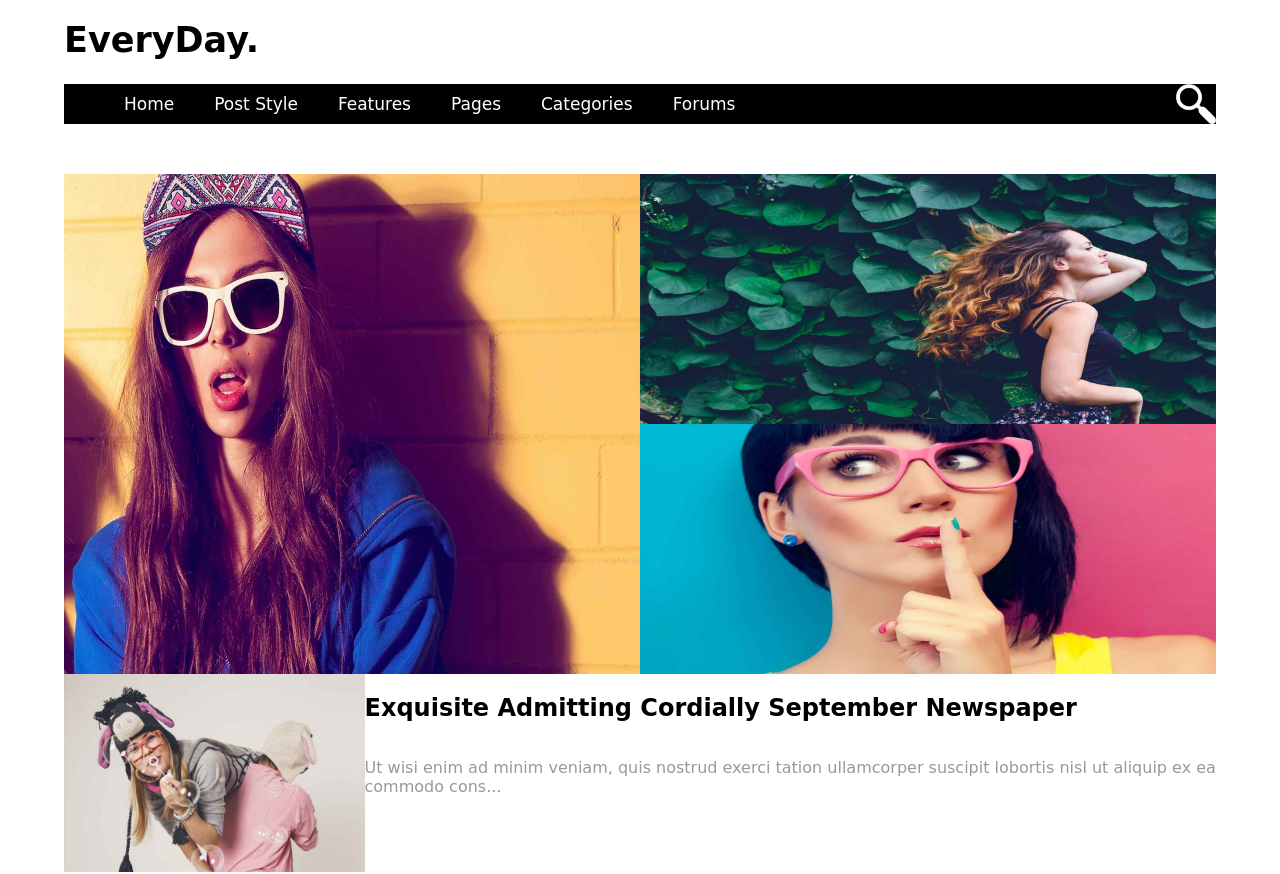
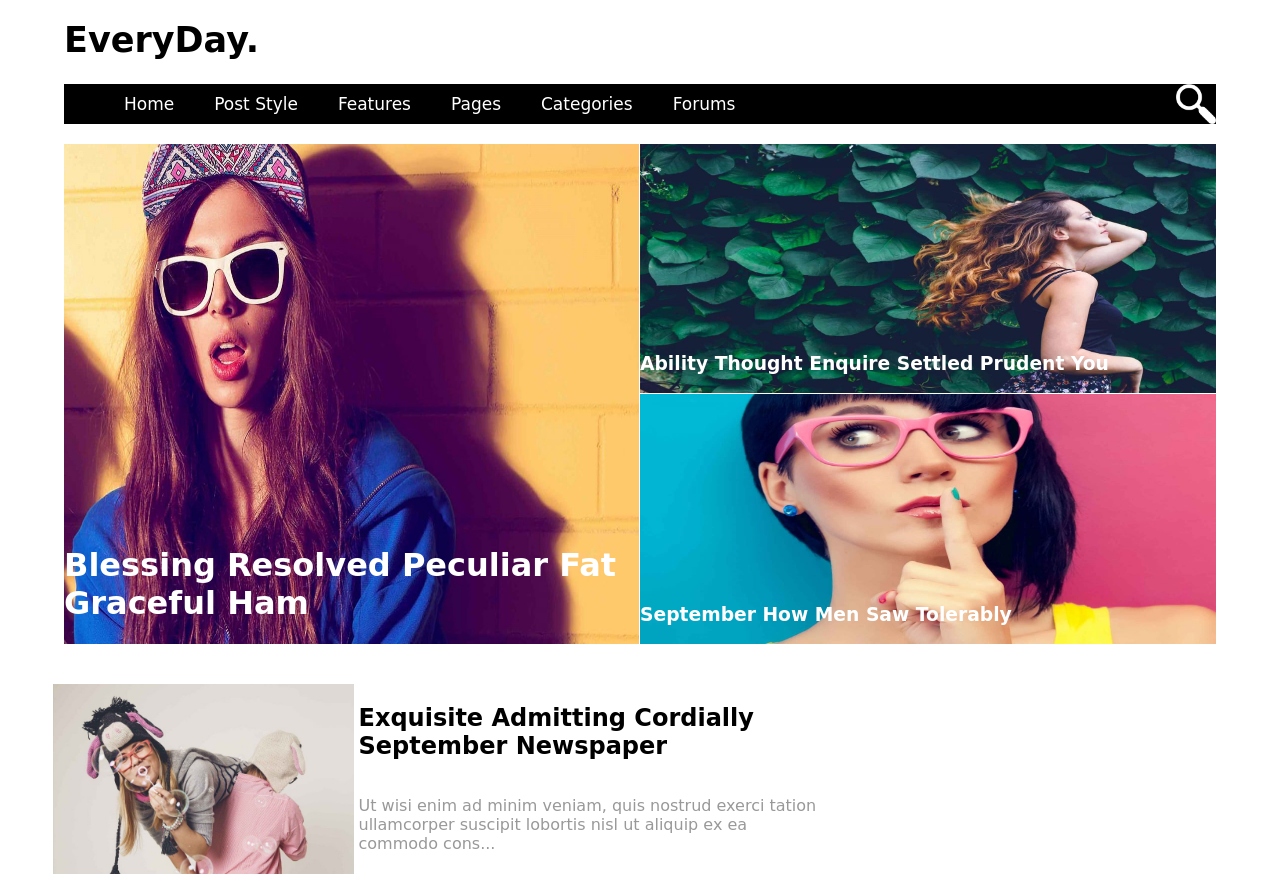
Before and after one commit to salmaBadr27/EveryDayBlog, a plain HTML site: page index.html in a window 1280 px wide. Shown: the part 75-949 px from the top of the page. Drawn offline with nearby package versions, Linux system fonts and the light colour scheme.

Commit message:
fix section1 structure

```diff
--- a/index.html
+++ b/index.html
@@ -75,11 +75,12 @@
     <div class="page-content">
       <div class="section1">
         <div class="left-section">
-          <img src="img/girl1.jpg" height="500px" />
+         <h1 class="heading">
+Blessing Resolved Peculiar Fat Graceful Ham</h1>
         </div>
         <div class="right-section">
-          <img src="img/girl2.jpg" height="250px" />
-          <img src="img/girl3.jpg" height="250px" />
+         <div class="top"><h3 class="heading">Ability Thought Enquire Settled Prudent You</h3></div>
+          <div class="bottom"><h3 class="heading">September How Men Saw Tolerably</h3></div>
         </div>
       </div>
       <div class="section2">
--- a/main.css
+++ b/main.css
@@ -7,6 +7,7 @@
   /*    width: 100%;*/
   font-family: cursive;
   justify-content: center;
+  overflow-x: hidden;
 }
 
 .pageHeader {
@@ -131,34 +132,62 @@
   justify-content: center;
   align-content: center;
   width: 100%;
-  margin-top: 30px;
   padding-top: 20px;
 }
 .right-section {
   display: flex;
   flex-direction: column;
   color: #fff;
-  height: 400px;
+  height: 500px;
   width: 45%;
+}
+.top {
+  background-image: url(img/girl2.jpg);
+  height: 250px;
+  box-sizing: border-box;
+  align-items: flex-end;
+  display: flex;
+   background-size: 100% 100%;
+  border-bottom: 1.5px solid #fff;
+}
+
+.bottom {
+  background-image: url(img/girl3.jpg);
+  height: 250px;
+   box-sizing: border-box;
+   background-size: 100% 100%;
+  align-items: flex-end;
+   display: flex;
+  width: auto;
 }
 .left-section {
   display: flex;
   flex-direction: column;
   width: 45%;
   box-sizing: border-box;
+  background-image: url(img/girl1.jpg);
+  height: 500px;
+  align-items: flex-end;
+  justify-content: flex-end;
+ background-size: 100% 100%;
+  border-right: 1.5px solid #fff;
 }
 .section2 {
   display: flex;
   flex-direction: column;
-  align-items: flex-start;
+  align-self: flex-start;
   justify-content: flex-start;
-  width: 90%;
+  width: 60%;
+  margin-left: 53px;
+  padding-top: 20px;
 }
 .post {
   display: flex;
   justify-content: flex-start;
   align-items: flex-start;
   border-bottom: 1px solid #fff;
+  padding: 20px 0;
+  flex-shrink:1;
 }
 
 .post-footer {
@@ -175,6 +204,8 @@
   align-items: flex-start;
   color: #999;
   height: inherit;
+  padding-left: 5px;
+  width: 100%;
 }
 
 .post-content h2 {
```
Also changed, not shown: main.js (added, +12 -0 lines).
